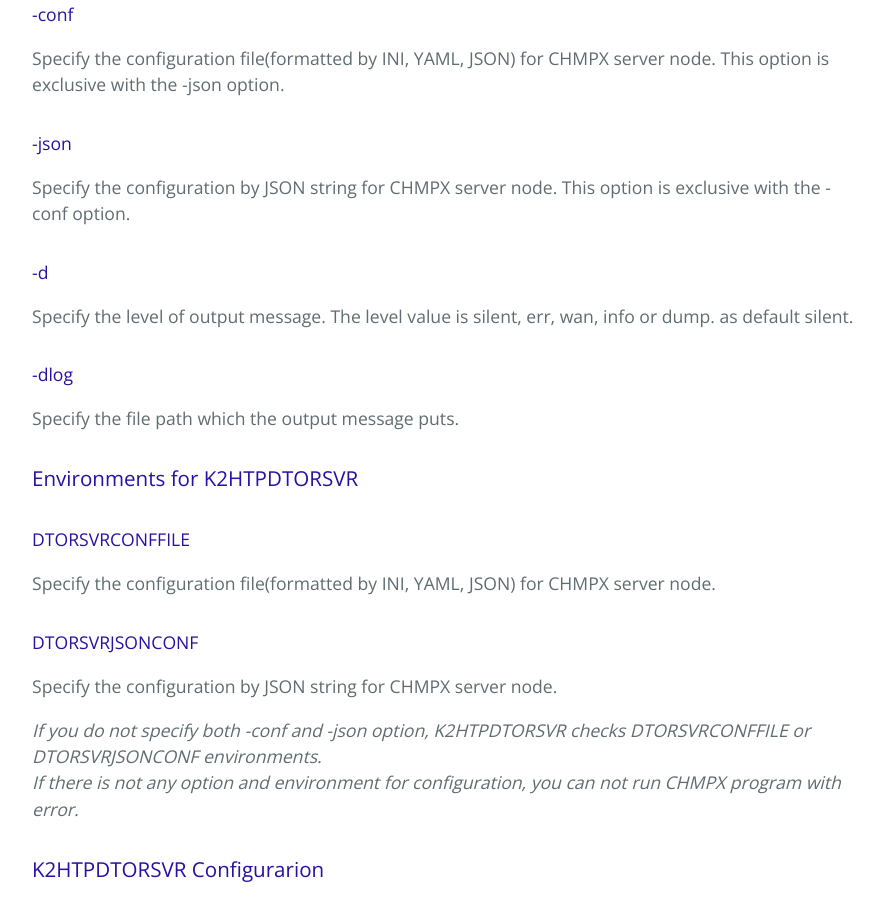
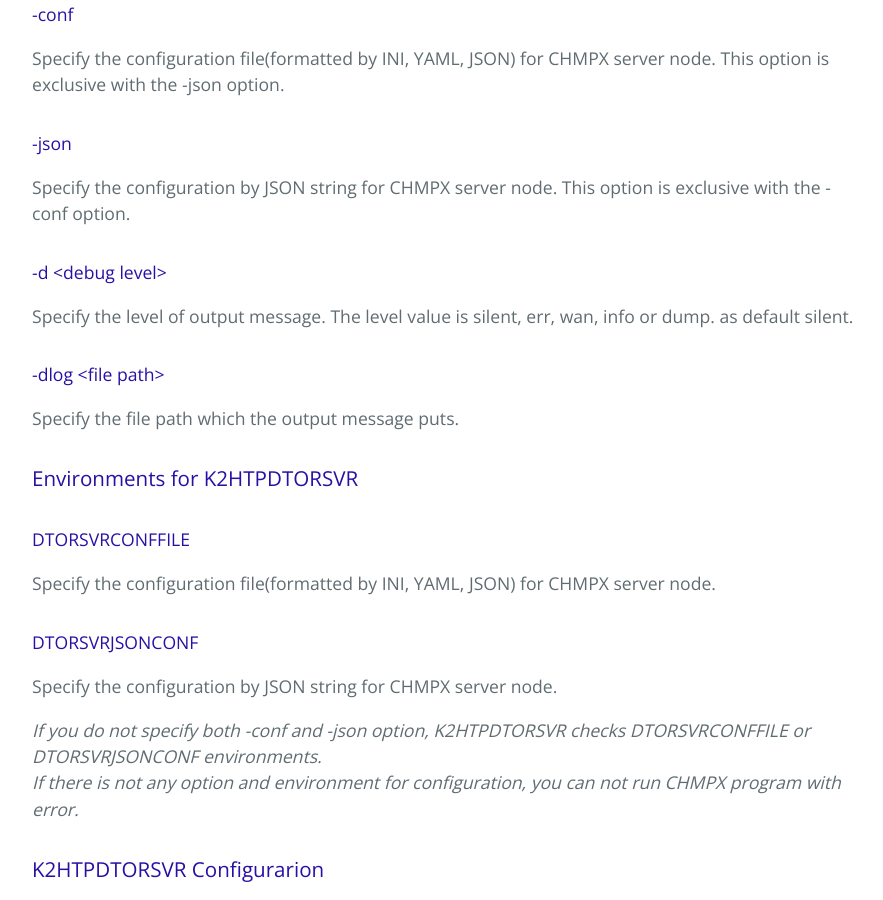
Before and after one commit to yahoojapan/k2htp_dtor, a Jekyll site: the page built from details.md, in a window 1280 px wide and 900 px high, scrolled down 2485 px. Shown: the whole window, without its empty margins (192-1075 px from the left). Built offline with Jekyll 4.4.1, drawn with Linux system fonts in a browser that asks for light colours.

Commit message:
Update details.md

```diff
--- a/details.md
+++ b/details.md
@@ -77,9 +77,9 @@ display version of K2HTPDTORSVR program
 Specify the configuration file(formatted by INI, YAML, JSON) for CHMPX server node. This option is exclusive with the -json option.
 #### -json
 Specify the configuration by JSON string for CHMPX server node. This option is exclusive with the -conf option.
-#### -d <debug level>
+#### -d \<debug level\>
 Specify the level of output message. The level value is silent, err, wan, info or dump. as default silent.
-#### -dlog <file path>
+#### -dlog \<file path\>
 Specify the file path which the output message puts.
 
 ### Environments for K2HTPDTORSVR
```
